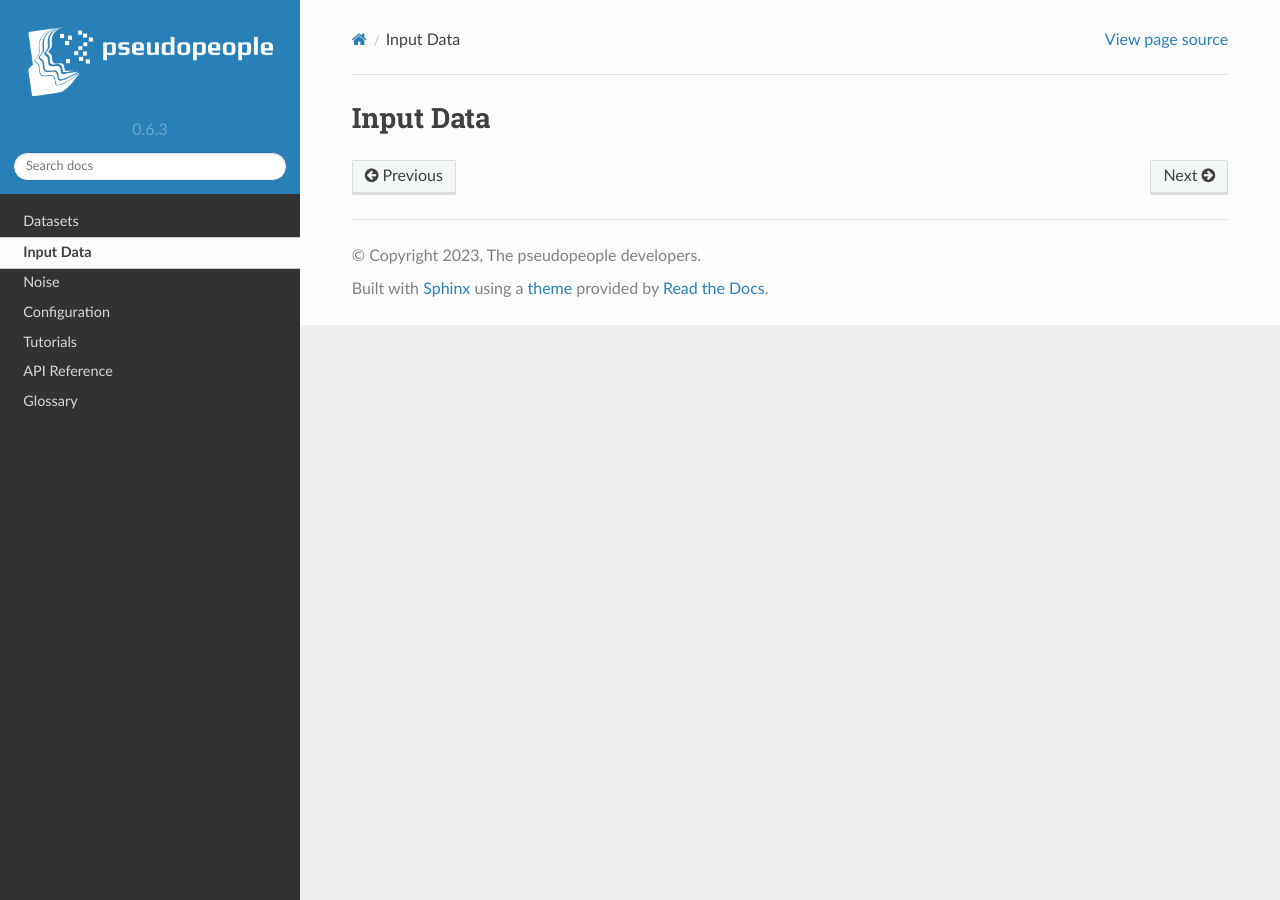
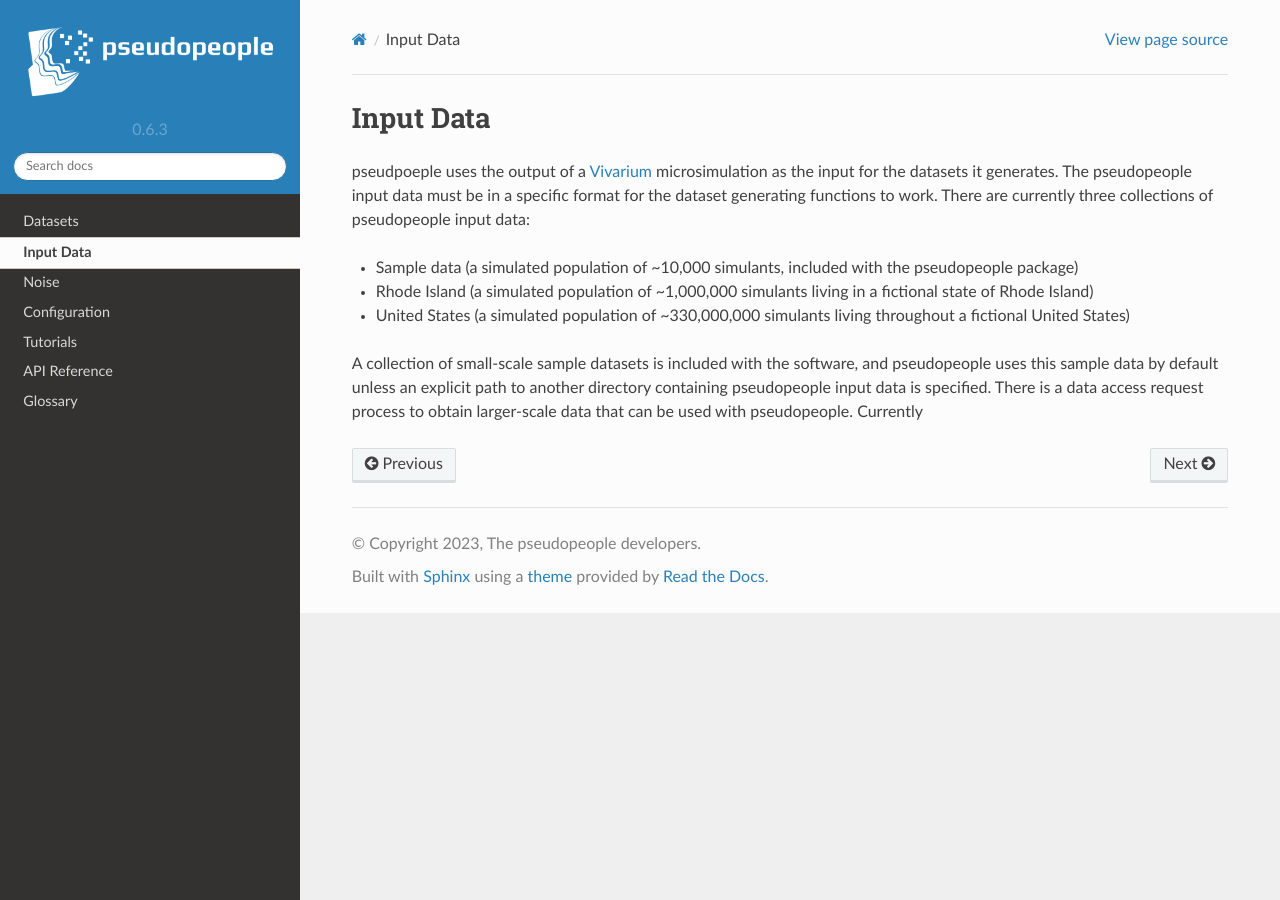
Before and after one commit to ihmeuw/pseudopeople, a Sphinx documentation site: the page built from docs/source/input_data/index.rst, in a window 1280 px wide. Built offline with Sphinx 7.4.7 and the Read the Docs theme 2.0.0, drawn with Linux system fonts in a browser that asks for light colours.

Commit message:
start input data section

```diff
--- a/docs/source/input_data/index.rst
+++ b/docs/source/input_data/index.rst
@@ -3,3 +3,12 @@
 ==========
 Input Data
 ==========
+
+pseudpoeple uses the output of a `Vivarium <https://vivarium.readthedocs.io/en/latest/>`_ microsimulation as the input for the datasets it generates. The pseudopeople input data must be in a specific format for the dataset generating functions to work. There are currently three collections of pseudopeople input data:
+
+- Sample data (a simulated population of ~10,000 simulants, included with the pseudopeople package)
+- Rhode Island (a simulated population of ~1,000,000 simulants living in a fictional state of Rhode Island)
+- United States (a simulated population of ~330,000,000 simulants living throughout a fictional United States)
+
+A collection of small-scale sample datasets is included with the software, and pseudopeople uses this sample data by default unless an explicit path to another directory containing pseudopeople input data is specified.
+There is a data access request process to obtain larger-scale data that can be used with pseudopeople. Currently
```
